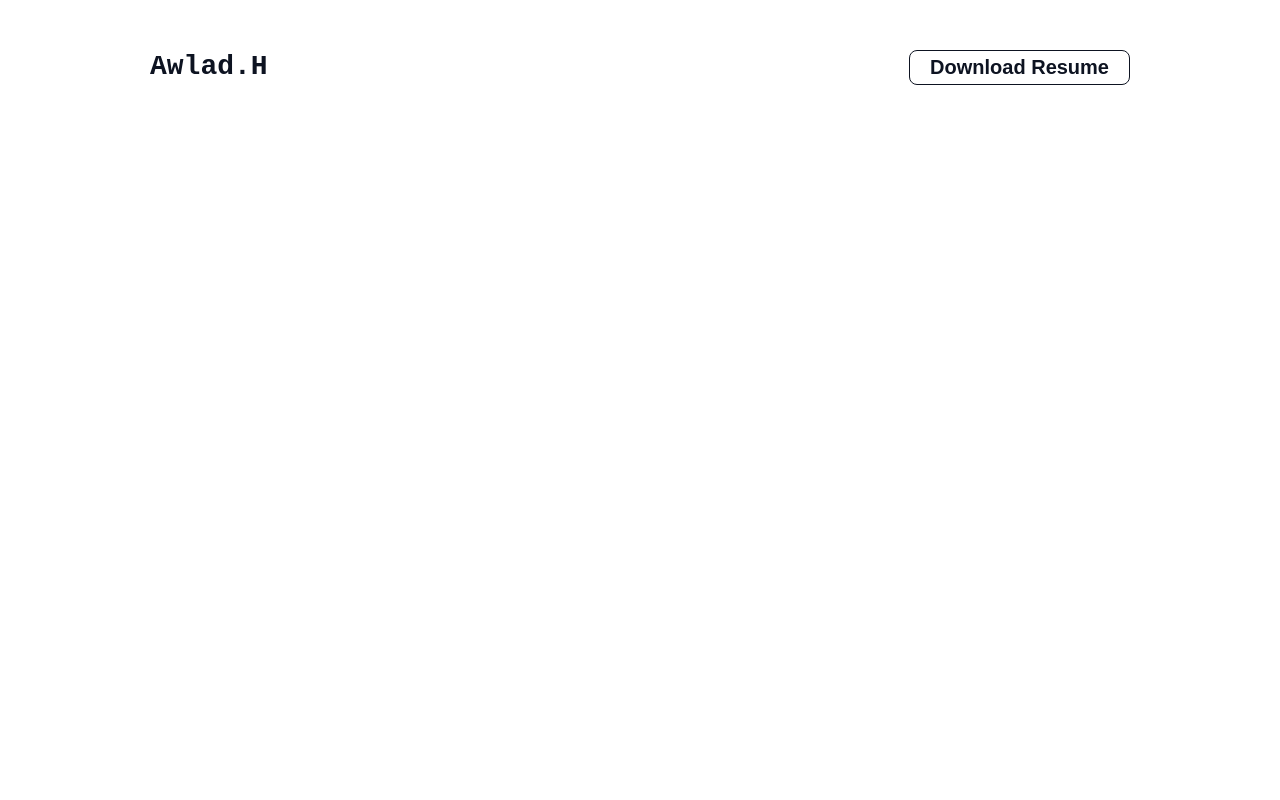
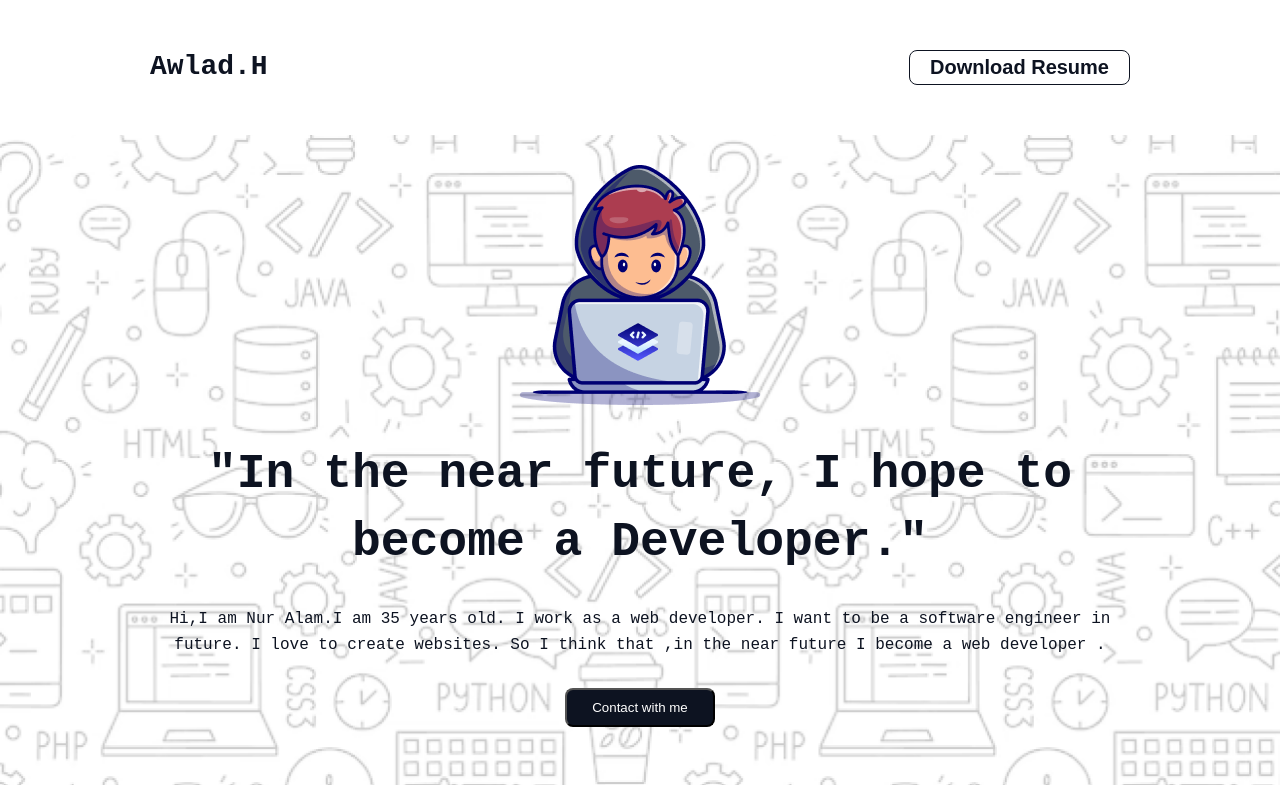
Before and after one commit to NURALAM11/Assignment-one, a plain HTML site: page index.html in a window 1280 px wide. Drawn offline with Linux system fonts and the light colour scheme; a web font is replaced by a local one.

Commit message:
baner section added

```diff
--- a/index.html
+++ b/index.html
@@ -13,7 +13,21 @@
             <a href=""><button class="nav-btn">Download Resume</button></a>
         </nav>
     </header>
-    <main></main>
+    <main>
+        <section  class="banner-section-container">
+            <div class="banner-content">
+                <div class="banner-img">
+                    <img src="./assets/Group.png" alt="">
+                </div>
+                <h1 class="banner-title">
+                    "In the near future, I hope to become a Developer."
+                </h1>
+                <P class="banner-description">Hi,I am Nur Alam.I am 35 years old. I work as a web developer. I want to be a software engineer in future. I love to create websites. So I think  that ,in the near future I become a web developer . </P>
+                    <a href=""><button class="banner-btn">Contact with me </button></a>
+            </div>
+
+        </section>
+    </main>
     <footer></footer>
 
 </body>
--- a/styles/style.css
+++ b/styles/style.css
@@ -34,3 +34,48 @@ nav{
     border: 1px solid rgb(13, 19, 33);
 
 }
+/* banner section style */
+.banner-section-container{
+    max-width: 1440px;
+    height: 650px;
+    background-image: url(../assets/Hero-bg.png);
+    background-repeat: no-repeat;
+    background-position: center;
+    background-size: cover;
+}
+.banner-content{
+    width: 998px;
+    height: 581px;
+    margin: 0 auto;
+    display: flex;
+    flex-direction: column;
+    align-items: center;
+
+}
+.banner-img{
+    margin-top: 30px;
+}
+.banner-title{
+color: rgb(13, 19, 33);
+font-size: 48px;
+font-weight: 800;
+line-height: 68px;
+text-align: center;
+margin-top: 30px;
+}
+.banner-description{
+color: rgb(13, 19, 33);
+font-size: 16px;
+font-weight: 400;
+line-height: 26px;
+text-align: center;
+margin-top: 30px;
+margin-bottom: 30px;
+}
+.banner-btn {
+    border-radius: 8px;
+    background: rgb(13, 19, 33);
+    padding:10px 25px;
+    color: white;
+
+}
```
